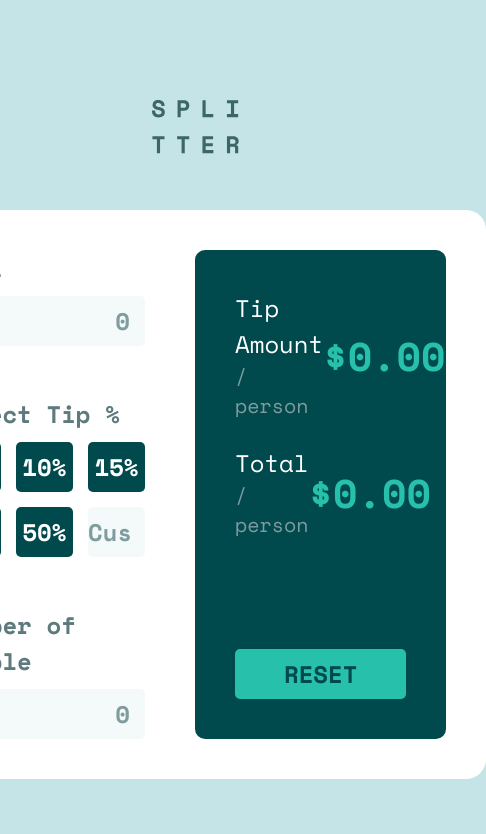
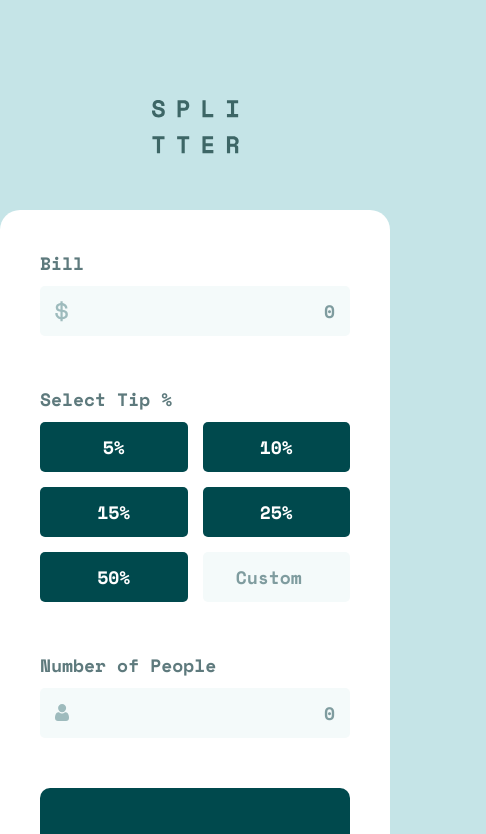
Before and after one commit to LeandroCalcabrini/Tip-Calculator-App, a React (Vite) app: page / in a window 390 px wide. Shown: the top 834 px of the page, 486 px wide, since content can reach past the window. Built offline with nearby package versions, Linux system fonts and the light colour scheme.

Commit message:
agregado de la funcion disabled al button reset y estructura mobile

```diff
--- a/src/App.css
+++ b/src/App.css
@@ -17,6 +17,7 @@
   padding: 0;
   box-sizing: border-box;
   font-family: "Space Mono", monospace;
+  font-size: 24px;
 }
 
 #root{
@@ -78,7 +79,7 @@ body{
 
 label{
   color: var(---Dark-grayish-cyan);
-  font-size: 24px;
+/*   font-size: 24px; */
   font-weight: 600;
 }
 
@@ -92,7 +93,7 @@ input{
   background-color: var(--Very-light-grayish-cyan);
   color: var(--Very-dark-cyan);
   font-weight: 700;
-  font-size: 24px;
+  /* font-size: 24px; */
   text-align: right;
   cursor: pointer;
   border-radius: 5px;
@@ -133,7 +134,7 @@ input[type="number"]::-webkit-inner-spin-button {
 
 input::placeholder{
   color: var(--Grayish-cyan);
-  font-size: 24px;
+/*   font-size: 24px; */
 }
 
 .container-people{
@@ -153,7 +154,13 @@ button{
   cursor: pointer;
   border-radius: 5px;
   font-weight: 600;
-  font-size: 24px;
+ /*  font-size: 24px */;
+  }
+
+  button:disabled {
+    background-color: hsla(183, 34%, 35%, 0.507);
+    cursor: not-allowed;
+    /* opacity: 0.5; */
   }
 
 .button-tip{
@@ -181,7 +188,7 @@ button{
 
 .text{
   color: var(--White);
-  font-size: 24px;
+ /*  font-size: 24px; */
 }
 
 .text-person{
@@ -210,3 +217,33 @@ button{
 .btn-reset:hover{
   background-color: var(--Light-grayish-cyan);
 }
+
+@media(max-width:468px){
+
+  *{
+    font-size: 18px;
+  }
+  .container{
+    flex-direction: column;
+  }
+
+  .container-right{
+    width: auto;
+  }
+
+  .container-left{
+    width: auto;
+  }
+
+  .container-buttons{
+    grid-template-columns: 1fr 1fr;
+  }
+
+  .text-person{
+    font-size: 14px;
+  }
+
+  .number{
+    font-size: 1.8rem;
+  }
+}
--- a/src/App.jsx
+++ b/src/App.jsx
@@ -70,6 +70,14 @@ function App() {
     if(people === 0){
       return <p className='text-error'>Can't be zero</p>
     }else return null
+  }
+
+  const isButtonDisabled = () => {
+    const billValue = parseFloat(bill);
+    const peopleValue = parseInt(people);
+    const tipValue = parseFloat(tip)
+
+    return billValue <= 0 || peopleValue <= 0 || tipValue <= 0 ||isNaN(billValue) || isNaN(peopleValue) ||isNaN(tipValue)
   }
 
 
@@ -157,6 +165,7 @@ function App() {
       </div>
       </div>
       <button
+      disabled={isButtonDisabled()}
       className='btn-reset'
       onClick={() => reset()}>RESET
       </button>
```
